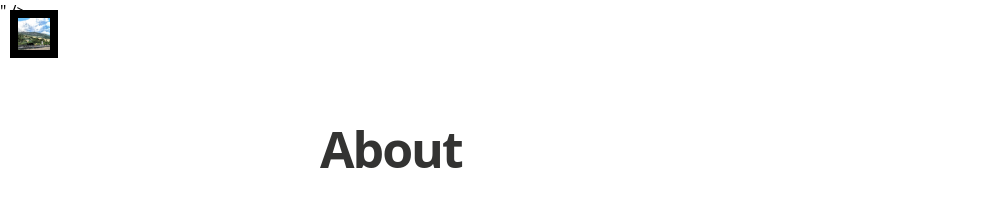
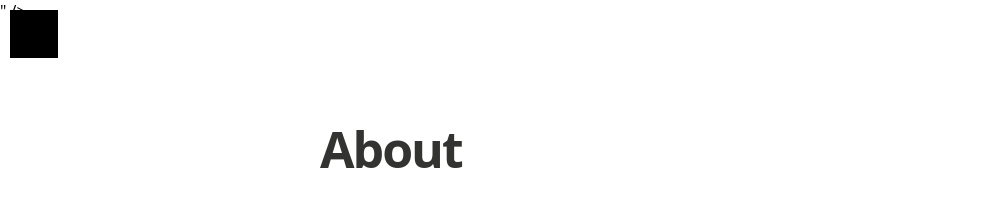
Before and after one commit to enicasoldo/allthesmalltrips.life, a Jekyll site: the page built from about.md, in a window 1280 px wide. Shown: the top 208 px of the page, without its empty margins (0-990 px from the left). Built offline with Jekyll 4.4.1, drawn with Linux system fonts in a browser that asks for light colours; nearby versions of some CDN libraries; some web fonts are replaced.

Commit message:
Update _config.yml

```diff
--- a/_config.yml
+++ b/_config.yml
@@ -9,11 +9,11 @@
 
 email: enicasoldo@gmail.com
 #blog logo
-logo: "/assets/images/small-trips.jpg"
+logo: ""
 float_logo: true # true, false (default)
 
 # blog cover
-cover: "assets/images/copertina-uno.jpg"
+cover: "assets/images/small-trips.jpg"
 
 name: 'Enica Soldo'
 author: 'Enica Soldo'
```
